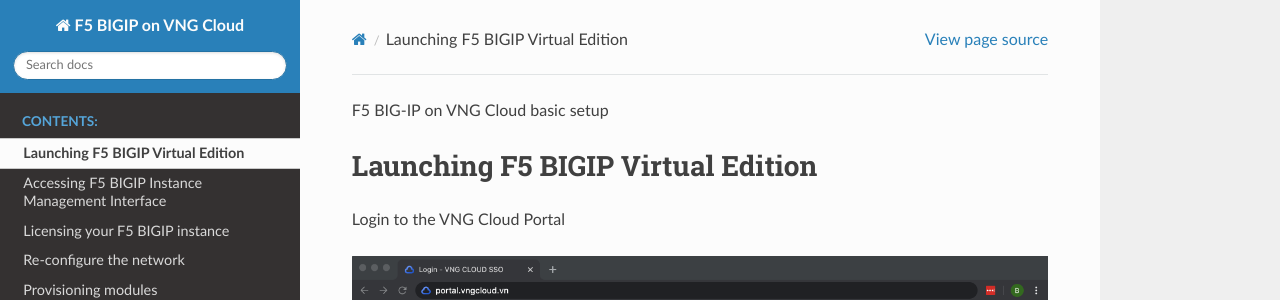
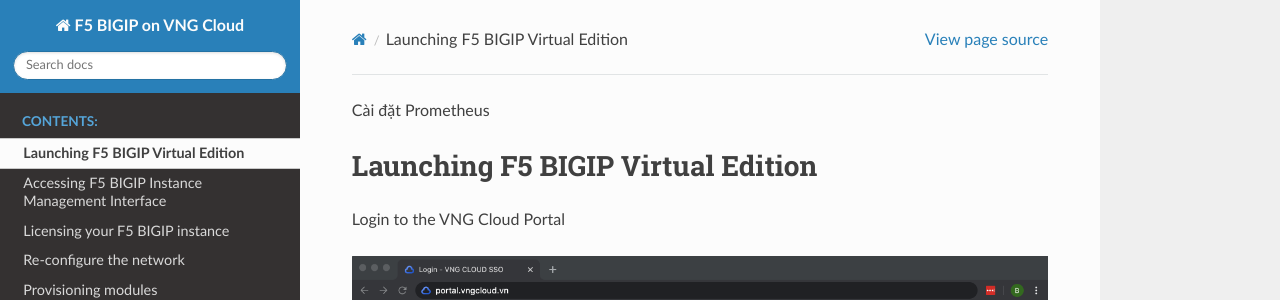
Before and after one commit to biennt/install_prometheus_grafana, a Sphinx documentation site: the page built from source/general.rst, in a window 1280 px wide and 900 px high. Shown: the top 300 px of the window. Built offline with Sphinx 7.4.7 and the Read the Docs theme 2.0.0, drawn with Linux system fonts in a browser that asks for light colours.

Commit message:
Update general.rst

```diff
--- a/source/general.rst
+++ b/source/general.rst
@@ -1,4 +1,4 @@
-F5 BIG-IP on VNG Cloud basic setup
+Cài đặt Prometheus
 
 Launching F5 BIGIP Virtual Edition
 ----------------------------------
```
